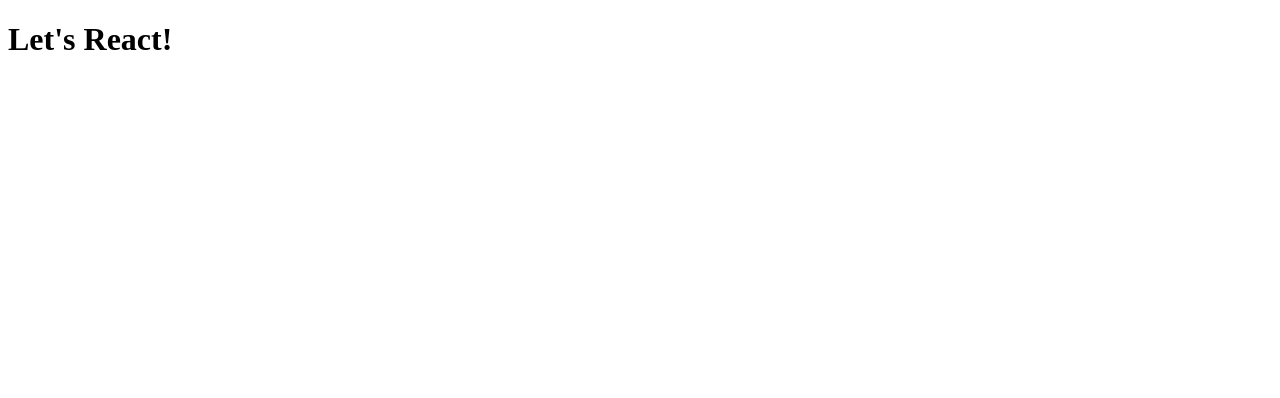
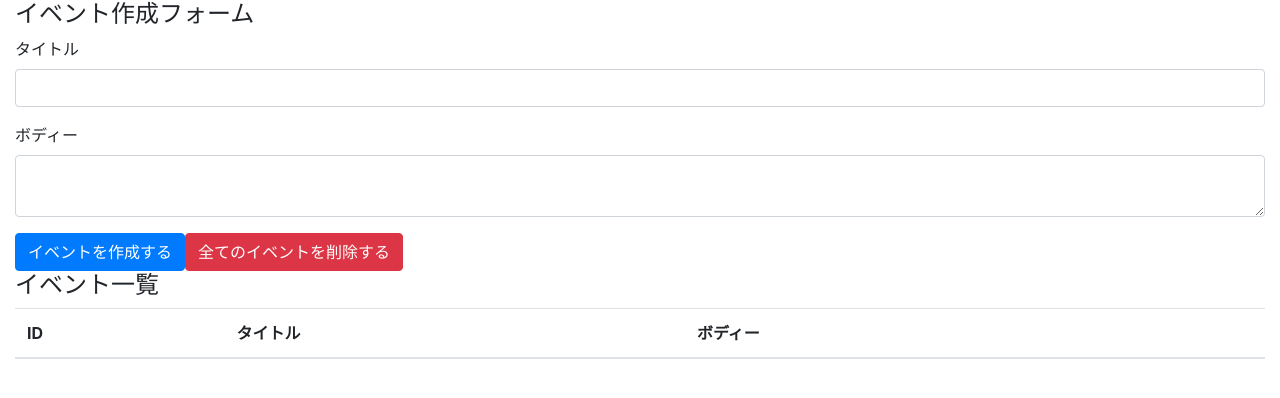
Before and after one commit to takahiro38k/udemy-ham-react-hooks-101, a React (Create React App) app: page / in a window 1280 px wide. Shown: the top 398 px of the page. Built offline with nearby package versions, Linux system fonts and the light colour scheme.

Commit message:
create event form and event table with bootstrap

```diff
--- a/package.json
+++ b/package.json
@@ -6,6 +6,7 @@
     "@testing-library/jest-dom": "^4.2.4",
     "@testing-library/react": "^9.3.2",
     "@testing-library/user-event": "^7.1.2",
+    "bootstrap": "4.3.1",
     "react": "^16.13.1",
     "react-dom": "^16.13.1",
     "react-scripts": "3.4.1"
--- a/src/App.js
+++ /dev/null
@@ -1,11 +0,0 @@
-import React from 'react'
-
-const App = () => {
-  return (
-    <div>
-      <h1>Let's React!</h1>
-    </div>
-  )
-}
-
-export default App
--- /dev/null
+++ b/src/components/App.js
@@ -0,0 +1,43 @@
+import React from 'react'
+// jQueryに依存することなく、最低限styleを適用できるようにする。
+import 'bootstrap/dist/css/bootstrap.min.css'
+
+const App = () => {
+  return (
+    <div className="container-fluid">
+      <h4>イベント作成フォーム</h4>
+      <form>
+        <div className="form-group">
+          <label htmlFor="formEventTitle">タイトル</label>
+          {/* labelタグのfor(htmlFor)とinputタグのidが一致することで、
+            labelにフォーカスが当たるとinputのフォームが選択されるようになる。 */}
+          <input className="form-control" id="formEventTitle"/>
+        </div>
+
+        <div className="form-group">
+          <label htmlFor="formEventBody">ボディー</label>
+          <textarea className="form-control" id="formEventBody"/>
+        </div>
+
+        <button className="btn btn-primary">イベントを作成する</button>
+        <button className="btn btn-danger">全てのイベントを削除する</button>
+      </form>
+
+      <h4>イベント一覧</h4>
+      <table className="table table-hover">
+        <thead>
+          <tr>
+            <th>ID</th>
+            <th>タイトル</th>
+            <th>ボディー</th>
+            <th></th>
+          </tr>
+        </thead>
+        <tbody>
+        </tbody>
+      </table>
+    </div>
+  )
+}
+
+export default App
--- a/src/index.js
+++ b/src/index.js
@@ -1,6 +1,6 @@
 import React from 'react'
 import ReactDOM from 'react-dom'
-import App from './App'
+import App from './components/App'
 
 ReactDOM.render(
   <React.StrictMode>
```
Also changed, not shown: 1 other file (tests, documents, lock files or other folders).
